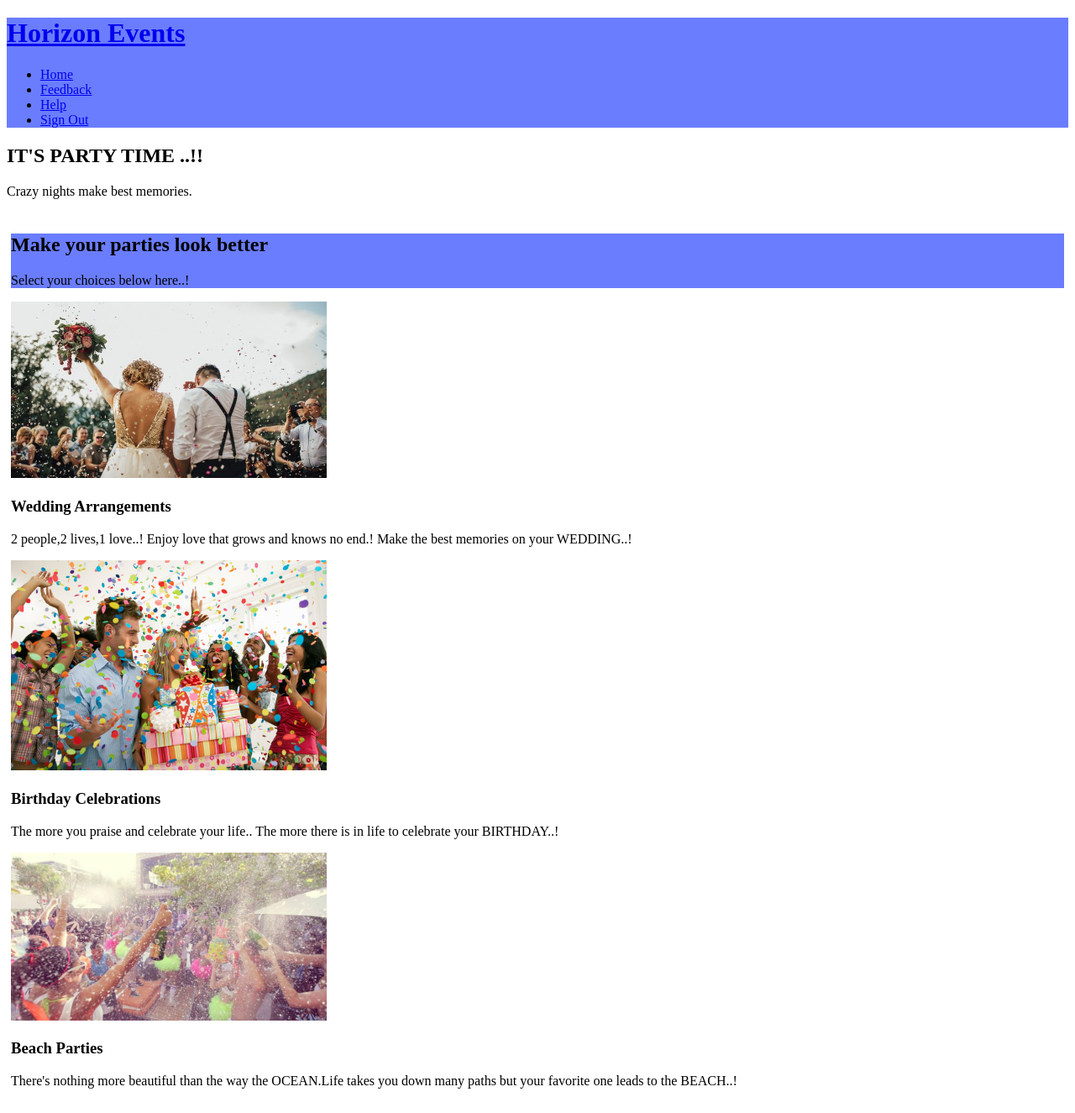
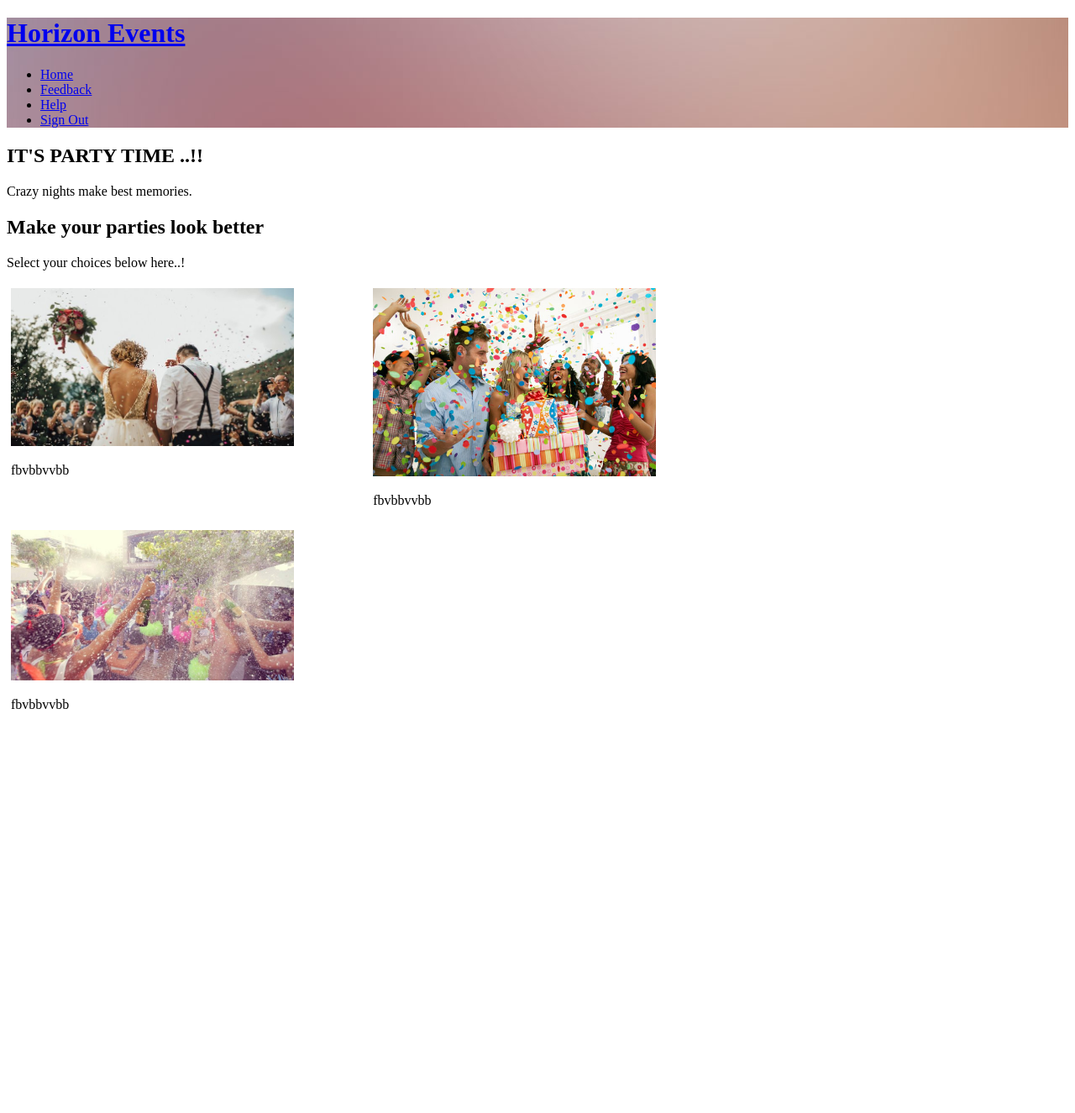
Before and after one commit to shelomi123/Online_party_arrangement_syste, a PHP site: page /html/home.html in a window 1280 px wide. Shown: the whole page at 84% size. After the commit the page ends 877 px from the top, so only its background shows below. Run offline with PHP 8.4, Linux system fonts and the light colour scheme.

Commit message:
innitial commit

```diff
--- a/css/home.css
+++ b/css/home.css
@@ -1,14 +1,16 @@
-.container{
-
+.img-container {
+    float: left;
+    width: 33.33%;
     padding: 5px;
-
-}
-.landing{
-    background-color: #ff8080;
+    height: 60%;
 }
 
-header{
-    width: 100%;
-    height: 90%;
-    background-color: #6a7dfe;
+.clearfix::after {
+    content: "";
+    clear: both;
+    display: table;
 }
+
+.header{
+    background-image: url("../image/pic02.jpg")
+}
--- a/html/home.html
+++ b/html/home.html
@@ -1,5 +1,5 @@
 <!DOCTYPE html>
-<html lang="en">
+<html>
 <head>
     <meta charset="UTF-8">
     <title>Horizon US</title>
@@ -7,7 +7,7 @@
 </head>
 <body>
 
-    <header id="header">
+    <div class="header">
         <h1><a href="new.html">Horizon Events</a> </h1>
         <ul>
             <li><a href="new.html">Home</a> </li>
@@ -15,39 +15,31 @@
             <li><a href="new.html">Help</a> </li>
             <li><a href="new.html">Sign Out</a> </li>
         </ul>
-    </header>
+    </div>
 <!-- choices -->
-    <section id="banner">
+    <div class="banner">
         <h2>IT'S PARTY TIME ..!!</h2>
         <p>Crazy nights make best memories.</p>
-    </section>
+    </div>
 
     <div class="container">
         <header class="major">
             <h2>Make your parties look better</h2>
             <p>Select your choices below here..!</p>
         </header>
-        <div class="pics">
-            <div class="wedding">
-                <section class="box">
-                    <img src="../image/wedding.jpg" width=30% height=40%>
-                    <h3>Wedding Arrangements</h3>
-                    <p>2 people,2 lives,1 love..! Enjoy love that grows and knows no end.! Make the best memories on your WEDDING..!</p>
-                </section>
+
+        <div class="clearfix">
+            <div class="img-container">
+                <img src="../image/wedding.jpg" alt="wedding" style="width:80%" height="60%">
+                <p>fbvbbvvbb</p>
             </div>
-            <div class="Birthday">
-                <section class="box">
-                    <img src="../image/birthday.jpg" width=30% height=40%>
-                    <h3>Birthday Celebrations</h3>
-                    <p>The more you praise and celebrate your life.. The more there is in life to celebrate your BIRTHDAY..!</p>
-                </section>
+            <div class="img-container">
+                    <img src="../image/birthday.jpg" alt="wedding" style="width:80%" height="60%">
+                    <p>fbvbbvvbb</p>
             </div>
-            <div class="Beach">
-                <section class="box">
-                    <img src="../image/beach.jpg" width=30% height=40%>
-                    <h3>Beach Parties</h3>
-                    <p>There's nothing more beautiful than the way the OCEAN.Life takes you down many paths but your favorite one leads to the BEACH..!</p>
-                </section>
+            <div class="img-container">
+                    <img src="../image/beach.jpg" alt="wedding" style="width:80%" height="60%">
+                    <p>fbvbbvvbb</p>
             </div>
         </div>
     </div>
```
